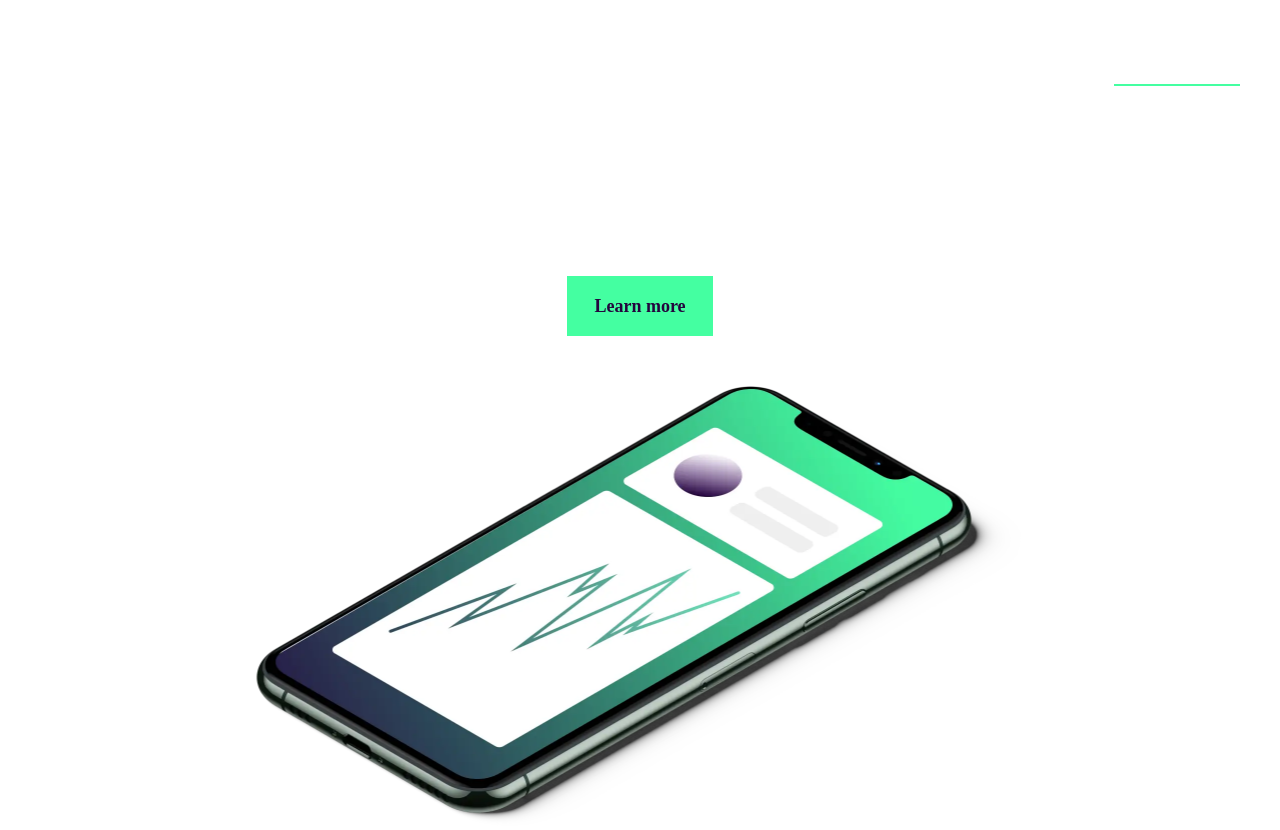
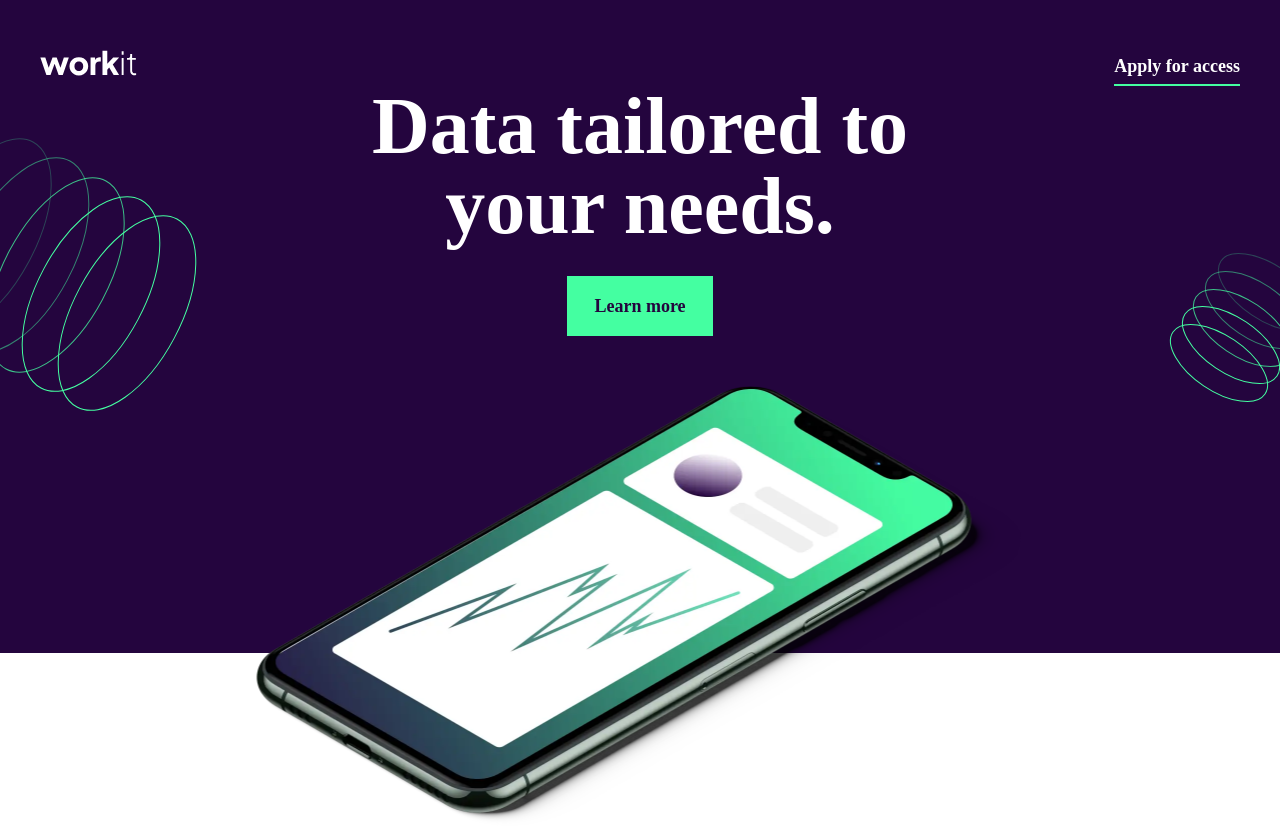
Before and after one commit to pablokonrath/workit, a website: page index.html in a window 1280 px wide. Shown: the top 830 px of the page. Drawn offline with Linux system fonts and the light colour scheme.

Commit message:
update_style_caminho

```diff
--- a/assets/scss/06-components/_header.scss
+++ b/assets/scss/06-components/_header.scss
@@ -5,7 +5,8 @@
 }
 
 .header {
-  background-image: url('../images/bg-primario.png'), no-repeat;
+  background-image: url('../images/bg-primario.png');
+  background-repeat: no-repeat;
   text-align: center;
   position: relative;
   padding: 50px 20px 317px 20px;
@@ -24,7 +25,8 @@
     transform: translateX(-50%);
   }
   &::before {
-    background-image: url('../images/bg-pattern-1.svg') center;
+    background-image: url('../images/bg-pattern-1.svg');
+    background-position: center;
     display: block;
     content: '';
     width: 341px;
@@ -34,7 +36,9 @@
     left: -115px;
   }
   &::after {
-    background-image: url('../images/bg-pattern-2.svg') center no-repeat;
+    background-image: url('../images/bg-pattern-2.svg');
+    background-repeat: no-repeat;
+    background-position: center;
     display: block;
     content: '';
     position: absolute;
```
Also changed, not shown: assets/css/style.css.
